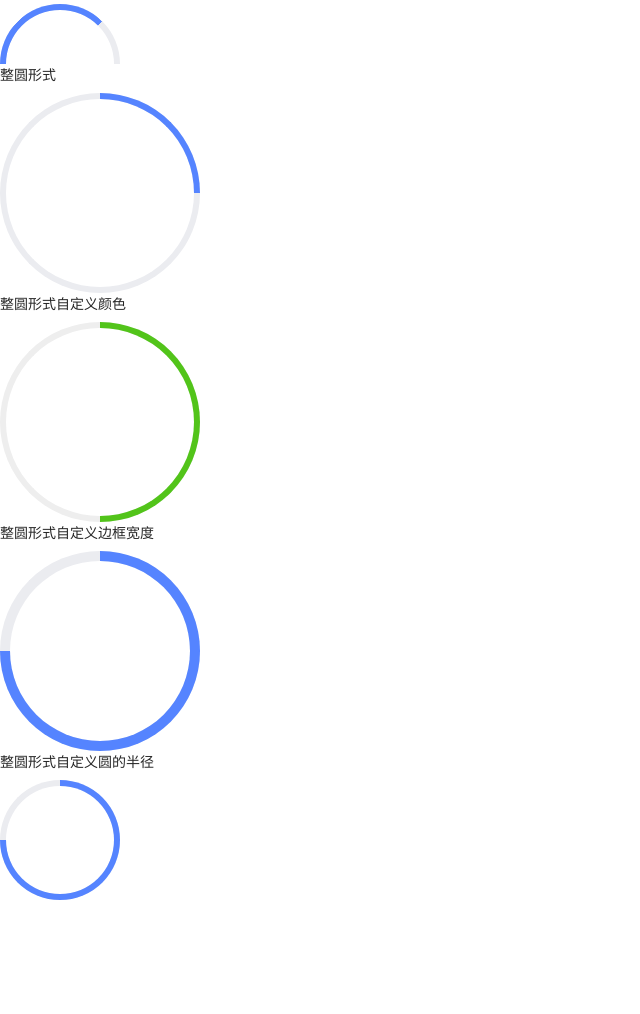
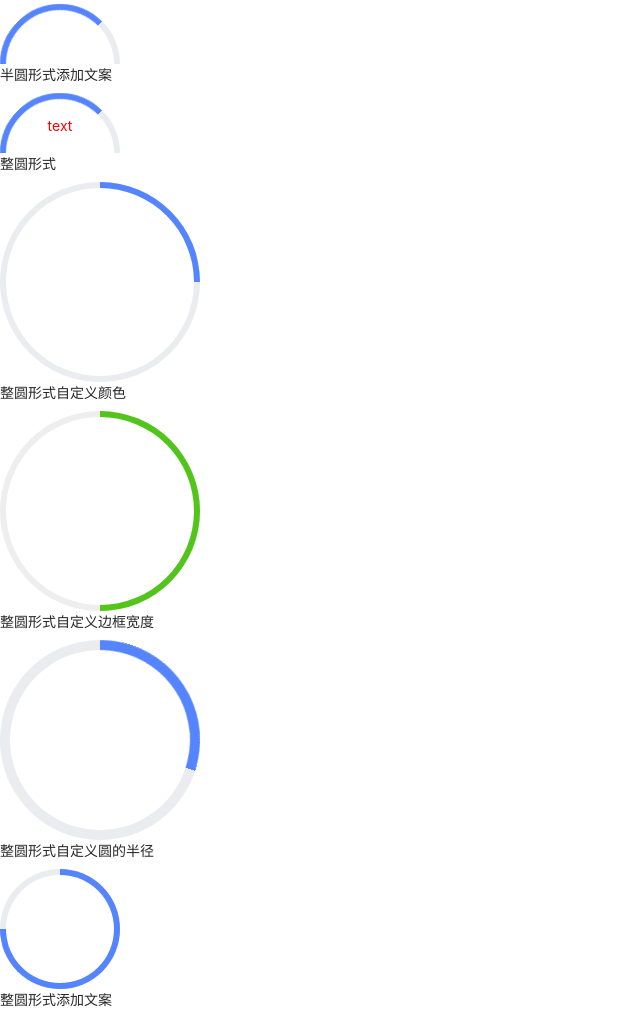
Before and after one commit to dyxweb/reactProgress, a React app: page / in a window 1280 px wide. Shown: the part 521-1535 px from the top of the page, without its empty margins (0-640 px from the left). Before the commit the page ends 1421 px from the top, so only its background shows below. Built offline with nearby package versions, Linux system fonts and the light colour scheme.

```diff
--- a/example/ProgressDemo/index.js
+++ b/example/ProgressDemo/index.js
@@ -17,14 +17,18 @@
     <Progress type="semicircle" percent={75} borderWidth={10} />
     <h4>半圆形式自定义圆的半径</h4>
     <Progress type="semicircle" percent={75} radius={60} />
+    <h4>半圆形式添加文案</h4>
+    <Progress type="semicircle" percent={75} radius={60} text={<div style={{ color: 'red' }}>text</div>} />
     <h4>整圆形式</h4>
     <Progress type="circle" percent={25} />
     <h4>整圆形式自定义颜色</h4>
     <Progress type="circle" percent={50} color="#52c41a" backColor="#eee" />
     <h4>整圆形式自定义边框宽度</h4>
-    <Progress type="circle" percent={75} borderWidth={10} />
+    <Progress type="circle" percent={30} borderWidth={10} />
     <h4>整圆形式自定义圆的半径</h4>
     <Progress type="circle" percent={75} radius={60} />
+    <h4>整圆形式添加文案</h4>
+    <Progress type="circle" percent={75} text={<div style={{ color: 'red' }}>text</div>} />
   </div>
 )
 
--- a/package.json
+++ b/package.json
@@ -1,6 +1,6 @@
 {
   "name": "react-css-progress",
-  "version": "0.1.5",
+  "version": "0.1.6",
   "description": "使用css+react实现进度条",
   "main": "lib/index.js",
   "license": "ISC",
--- a/src/Progress/CircleProgress/index.css
+++ b/src/Progress/CircleProgress/index.css
@@ -1,5 +1,8 @@
 .dyx-circle-box {
   position: relative;
+  display: flex;
+  justify-content: center;
+  align-items: center;
 }
 
 .dyx-circle-progress-container {
--- a/src/Progress/CircleProgress/index.js
+++ b/src/Progress/CircleProgress/index.js
@@ -2,7 +2,7 @@
 import './index.css';
 
 const CircleProgress = props => {
-  const { color, backColor, percent, borderWidth, radius } = props;
+  const { color, backColor, percent, borderWidth, radius, text } = props;
   let leftRotateAngle = 0; // 左侧旋转的角度
   if (percent <= 50) {
     // 小于50%时旋转-180deg
@@ -47,7 +47,7 @@
     width: `${radius}px`,
     height: `${radius * 2}px`,
     borderColor: color,
-    transform: `rotate(-${leftRotateAngle}deg)`,
+    transform: `rotate(-${leftRotateAngle}deg) translateZ(0)`,
     borderWidth: borderWidth,
   }
 
@@ -63,7 +63,7 @@
     width: `${radius}px`,
     height: `${radius * 2}px`,
     borderColor: color,
-    transform: `rotate(-${rightRotateAngle}deg)`,
+    transform: `rotate(-${rightRotateAngle}deg) translateZ(0)`,
     borderWidth: borderWidth,
   }
 
@@ -81,6 +81,7 @@
       <div className="dyx-circle-progress-container dyx-circle-right-container dyx-circle-right-cover-container" style={halfBoxStyle}>
         <div className="dyx-circle-right-common-progress dyx-circle-right-cover-progress" style={rightCoverStyle} />
       </div>
+      {text && <div>{text}</div>}
     </div>
   )
 }
--- a/src/Progress/SemicircleProgress/index.css
+++ b/src/Progress/SemicircleProgress/index.css
@@ -19,4 +19,7 @@
 }
 .dyx-semi-back-progress {
   z-index: 1;
+  display: flex;
+  justify-content: center;
+  align-items: center;
 }
--- a/src/Progress/SemicircleProgress/index.js
+++ b/src/Progress/SemicircleProgress/index.js
@@ -2,7 +2,7 @@
 import './index.css';
 
 const SemicircleProgress = props => {
-  const { color, backColor, percent, borderWidth, radius } = props;
+  const { color, backColor, percent, borderWidth, radius, text } = props;
   const rotateAngle = (1 - (percent / 100)) * 180;
 
   // 外部容器的样式
@@ -22,12 +22,14 @@
     width: `${radius * 2}px`,
     height: `${radius}px`,
     borderColor: color,
-    transform: `rotate(-${rotateAngle}deg)`,
+    transform: `rotate(-${rotateAngle}deg) translateZ(0)`,
     borderWidth: borderWidth,
   }
   return (
     <div className="dyx-semi-progress-box" style={boxStyle}>
-      <div className="dyx-semi-common-progress dyx-semi-back-progress" style={backStyle}  />
+      <div className="dyx-semi-common-progress dyx-semi-back-progress" style={backStyle}>
+        {text}
+      </div>
       <div className="dyx-semi-common-progress dyx-semi-cover-progress" style={coverStyle} />
     </div>
   )
```
Also changed, not shown: README.md.
